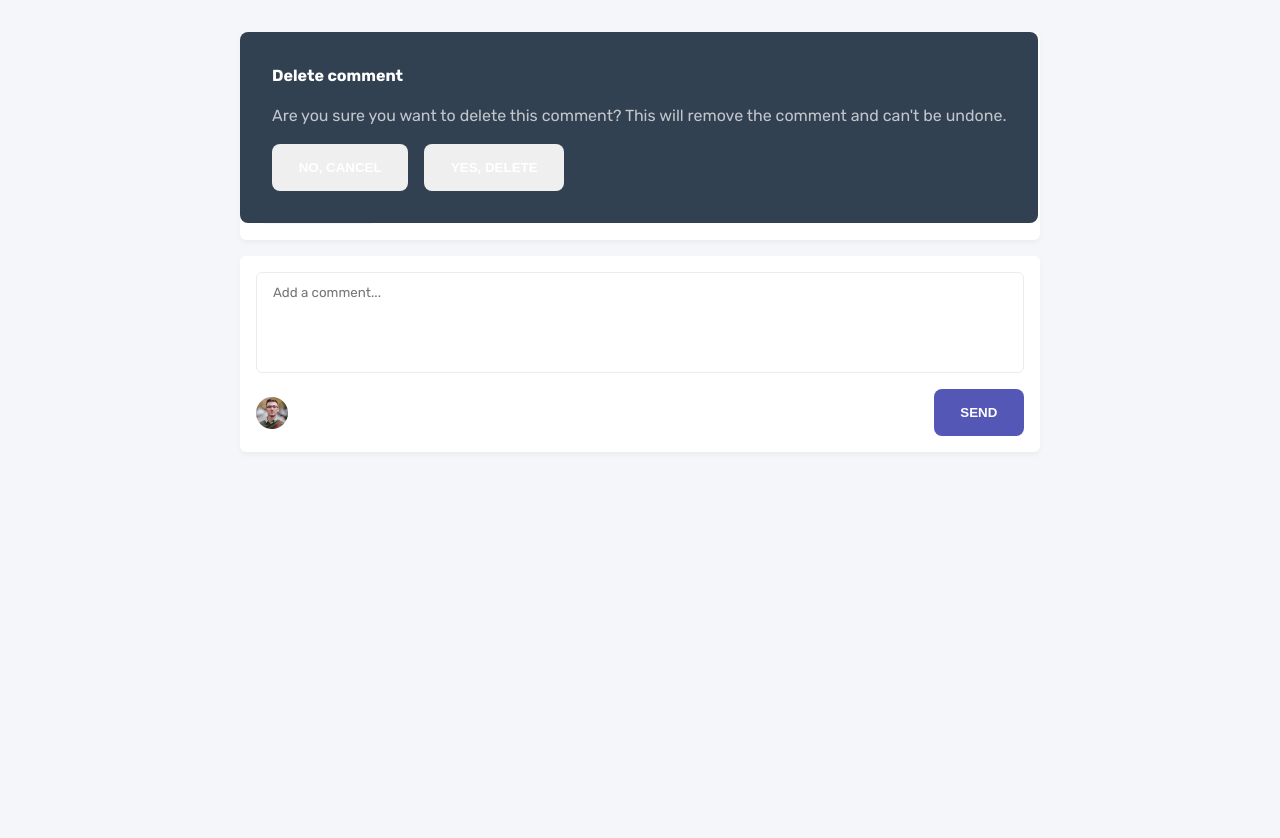
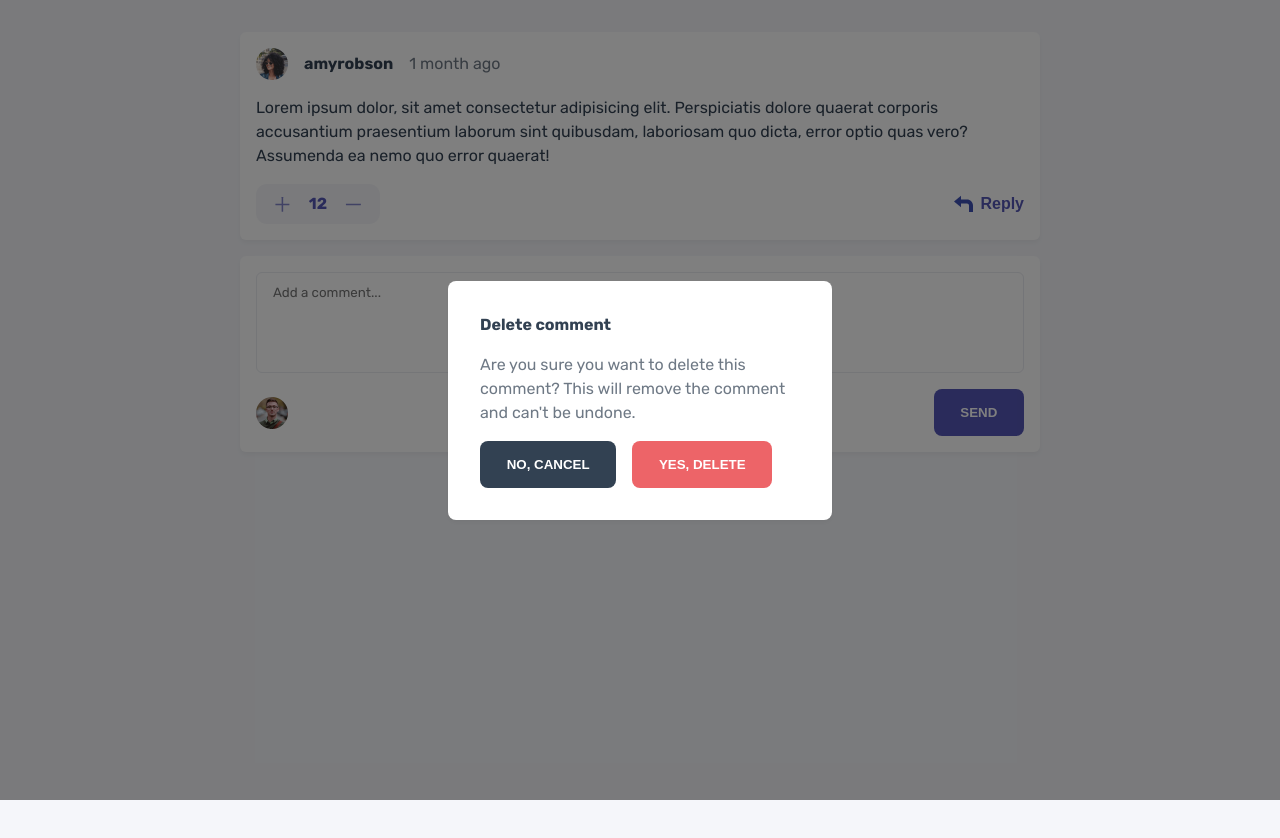
Before and after one commit to ronaldolipata/interactive-comments-section, a React (Vite) app in the folder frontend/: page / in a window 1280 px wide. Both pictures are taken after a click on the button "Reply". Shown: the top 838 px of the page. After the commit the page ends 800 px from the top, so only its background shows below. Built offline with nearby package versions, Linux system fonts and the light colour scheme.

Commit message:
fix: modal styling

```diff
--- a/frontend/src/components/App/index.tsx
+++ b/frontend/src/components/App/index.tsx
@@ -6,14 +6,14 @@ import DeleteConfirmationModal from '../DeleteModal';
 import '../../styles/main.css';
 
 function App() {
-  // Initialize deleteModalStatus state
-  const deleteModalStatus = useSelector((state: State) => state.deleteModal);
+  // Initialize isDeleteModalActive state
+  const isDeleteModalActive = useSelector((state: State) => state.deleteModal);
 
   return (
     <div className='container'>
       <Comment />
       <CommentBox />
-      {deleteModalStatus && <DeleteConfirmationModal />}
+      {isDeleteModalActive && <DeleteConfirmationModal />}
     </div>
   );
 }
--- a/frontend/src/components/DeleteModal/index.tsx
+++ b/frontend/src/components/DeleteModal/index.tsx
@@ -16,6 +16,7 @@ function DeleteModal() {
 
   return (
     <div className='modal-container'>
+      <div className='modal-content'>
         <p className='modal-title'>Delete comment</p>
         <p className='modal-text'>
           Are you sure you want to delete this comment? This will remove the
@@ -28,6 +29,7 @@ function DeleteModal() {
           <button className='button delete-button'>YES, DELETE</button>
         </div>
       </div>
+    </div>
   );
 }
 
--- a/frontend/src/styles/_globals.scss
+++ b/frontend/src/styles/_globals.scss
@@ -11,9 +11,11 @@ body {
   background-color: $veryLightGray;
   color: $darkBlue;
   font-family: $fontFamily;
-  height: 100vh;
-  padding: 2rem;
   line-height: 1.5rem;
+}
+
+.container-bg-dark {
+  background-color: $darkBlue;
 }
 
 .avatar {
--- a/frontend/src/styles/_layouts.scss
+++ b/frontend/src/styles/_layouts.scss
@@ -1,3 +1,7 @@
+#root {
+  padding: 2rem;
+}
+
 .container {
   display: grid;
   gap: 1rem;
@@ -6,3 +10,8 @@
   margin-inline: auto;
   position: relative;
 }
+
+.container-center {
+  display: grid;
+  place-items: center;
+}
--- a/frontend/src/styles/components/_deleteConfirmationModal.scss
+++ b/frontend/src/styles/components/_deleteConfirmationModal.scss
@@ -1,9 +1,21 @@
 @import '../_base.scss';
 
 .modal-container {
-  background-color: $darkBlue;
-  color: $white;
-  position: absolute;
+  background-color: rgba(0, 0, 0, 0.5);
+  position: fixed;
+  left: 0;
+  top: 0;
+  right: 0;
+  bottom: 0;
+  display: flex;
+  align-items: center;
+  justify-content: center;
+}
+
+.modal-content {
+  background-color: $white;
+  box-shadow: $boxShadow;
+  max-width: 20rem;
   padding: 2rem;
   border-radius: 0.5rem;
 }
@@ -20,9 +32,17 @@
 .buttons-container {
   display: flex;
   gap: 1rem;
-  // width: 100%;
 }
 
 .button {
   @include button();
+  color: $white;
 }
+
+.cancel-button {
+  background-color: $darkBlue;
+}
+
+.delete-button {
+  background-color: $softRed;
+}
--- a/frontend/src/styles/main.css
+++ b/frontend/src/styles/main.css
@@ -14,9 +14,11 @@ body {
   background-color: hsl(228deg, 33%, 97%);
   color: hsl(212deg, 24%, 26%);
   font-family: "Rubik", sans-serif;
-  height: 100vh;
-  padding: 2rem;
   line-height: 1.5rem;
+}
+
+.container-bg-dark {
+  background-color: hsl(212deg, 24%, 26%);
 }
 
 .avatar {
@@ -30,6 +32,10 @@ body {
   background-color: transparent;
 }
 
+#root {
+  padding: 2rem;
+}
+
 .container {
   display: grid;
   gap: 1rem;
@@ -37,6 +43,11 @@ body {
   max-width: 50rem;
   margin-inline: auto;
   position: relative;
+}
+
+.container-center {
+  display: grid;
+  place-items: center;
 }
 
 .button {
@@ -148,9 +159,21 @@ body {
 }
 
 .modal-container {
-  background-color: hsl(212deg, 24%, 26%);
-  color: hsl(0deg, 0%, 100%);
-  position: absolute;
+  background-color: rgba(0, 0, 0, 0.5);
+  position: fixed;
+  left: 0;
+  top: 0;
+  right: 0;
+  bottom: 0;
+  display: flex;
+  align-items: center;
+  justify-content: center;
+}
+
+.modal-content {
+  background-color: hsl(0deg, 0%, 100%);
+  box-shadow: rgba(0, 0, 0, 0.04) 0px 3px 5px;
+  max-width: 20rem;
   padding: 2rem;
   border-radius: 0.5rem;
 }
@@ -175,4 +198,13 @@ body {
   border-radius: 0.5rem;
   font-weight: 700;
   border: none;
+  color: hsl(0deg, 0%, 100%);
+}
+
+.cancel-button {
+  background-color: hsl(212deg, 24%, 26%);
+}
+
+.delete-button {
+  background-color: hsl(358deg, 79%, 66%);
 }/*# sourceMappingURL=main.css.map */
```
Also changed, not shown: 1 other file (tests, documents, lock files or other folders). Lines whose indentation alone changed are shown as unchanged.
